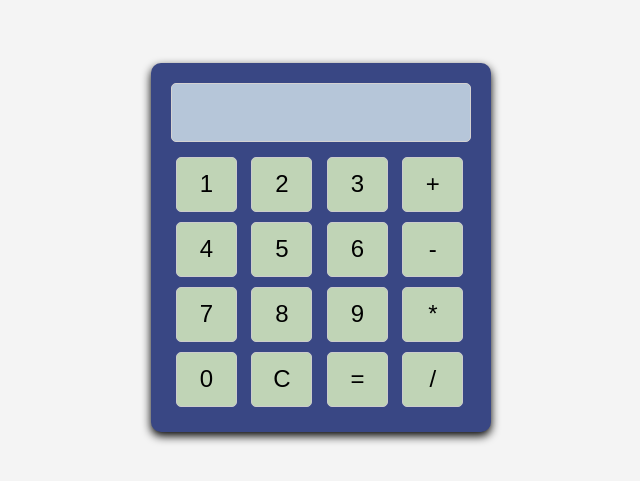
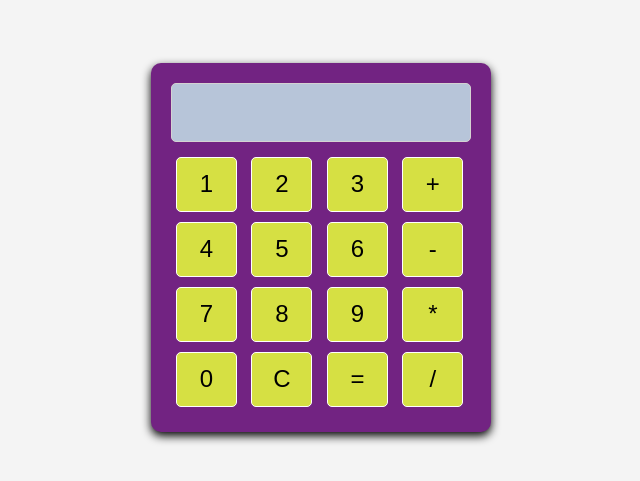
Before and after one commit to Hossein-Kelisa/Simple-Calculator, a plain HTML site: page index.html in a window 1280 px wide. Shown: the part 153-634 px from the top of the page, without its empty margins (319-959 px from the left). Drawn offline with Linux system fonts and the light colour scheme.

Commit message:
change color of calculator

```diff
--- a/style.css
+++ b/style.css
@@ -8,7 +8,7 @@ body {
     background-color: #F4F4F4;
 }
 .calculator {
-    background-color: rgb(57, 71, 132);
+    background-color: rgb(114, 35, 130);
     padding: 20px;
     border-radius: 10px;
     box-shadow: 0 4px 10px rgba(0,0,0,2);
@@ -32,8 +32,8 @@ button {
     margin:5px;
     cursor: pointer;
     border-radius: 5px;
-    border: 1px solid #cccccc;
-    background-color: #c0d4b6;
+    border: 1px solid #ffffff;
+    background-color: #d6e043;
     transition: background-color 0.2s ease;
 }
 button:active {
```
